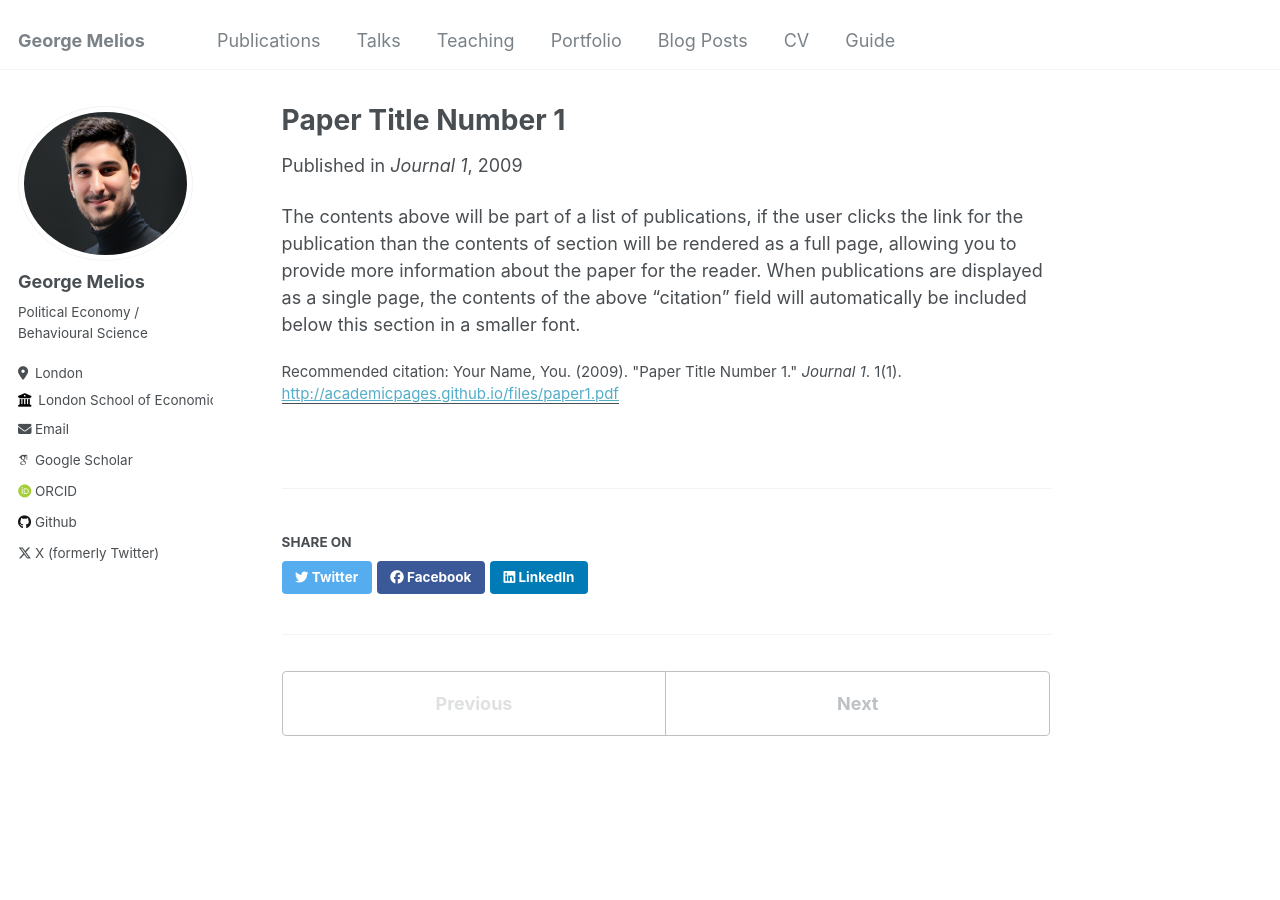
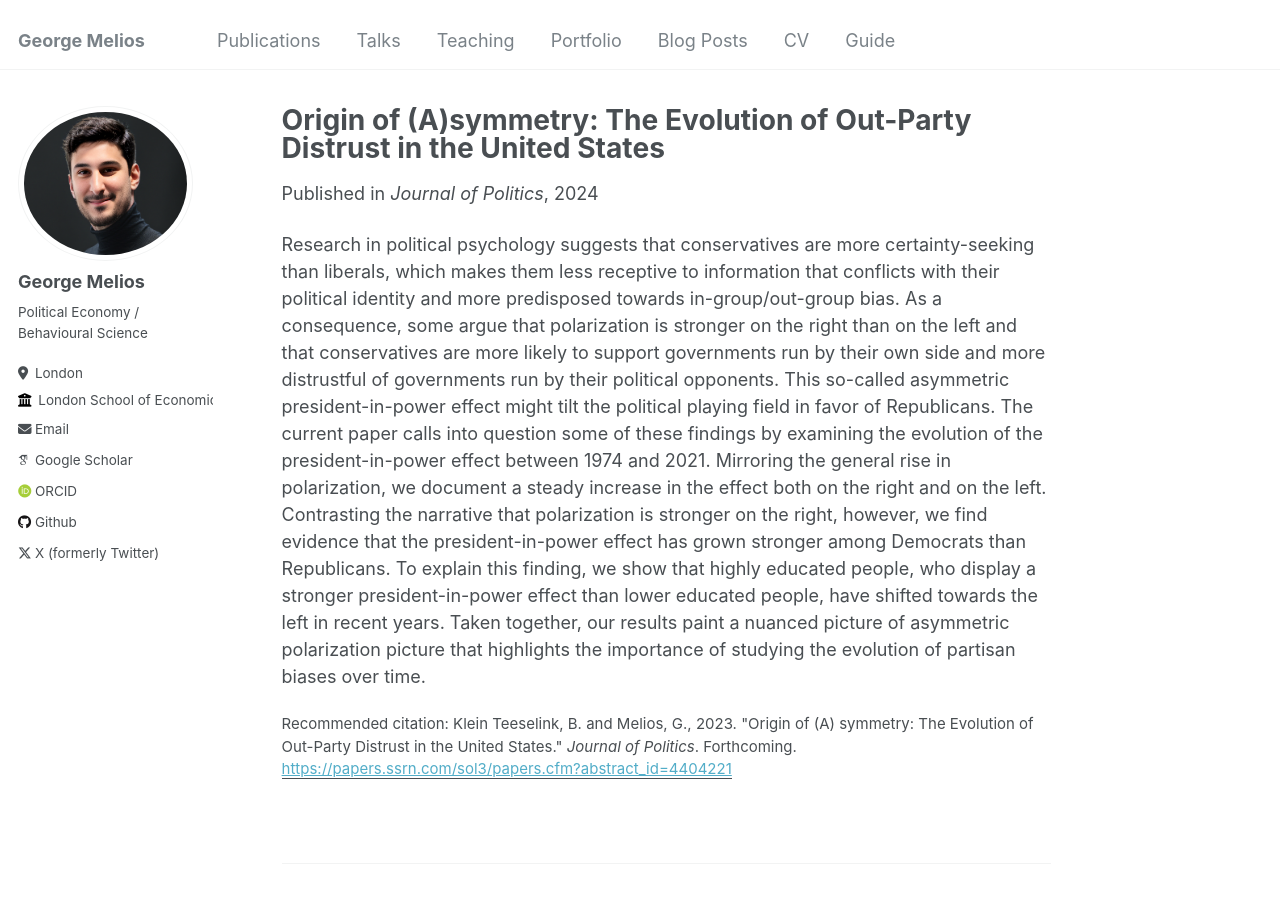
Before and after one commit to GMelios/gmelios.github.io, a Jekyll site: the page built from _publications/2009-10-01-paper-title-number-1.md, in a window 1280 px wide and 900 px high. Built offline with Jekyll 4.4.1, drawn with Linux system fonts in a browser that asks for light colours; some web fonts are replaced.

Commit message:
Update 2009-10-01-paper-title-number-1.md

```diff
--- a/_publications/2009-10-01-paper-title-number-1.md
+++ b/_publications/2009-10-01-paper-title-number-1.md
@@ -1,12 +1,12 @@
 ---
-title: "Paper Title Number 1"
+title: "Origin of (A)symmetry: The Evolution of Out-Party Distrust in the United States"
 collection: publications
 permalink: /publication/2009-10-01-paper-title-number-1
-excerpt: 'This paper is about the number 1. The number 2 is left for future work.'
-date: 2009-10-01
-venue: 'Journal 1'
-paperurl: 'http://academicpages.github.io/files/paper1.pdf'
-citation: 'Your Name, You. (2009). &quot;Paper Title Number 1.&quot; <i>Journal 1</i>. 1(1).'
+excerpt: ' Mirroring the general rise in polarization, we document a steady increase in the effect both on the right and on the left. Contrasting the narrative that polarization is stronger on the right, however, we find evidence that the president-in-power effect has grown stronger among Democrats than Republicans. To explain this finding, we show that highly educated people, who display a stronger president-in-power effect than lower educated people, have shifted towards the left in recent years. Taken together, our results paint a nuanced picture of asymmetric polarization picture that highlights the importance of studying the evolution of partisan biases over time.'
+date: 2024-01-04
+venue: 'Journal of Politics'
+paperurl: 'https://papers.ssrn.com/sol3/papers.cfm?abstract_id=4404221'
+citation: 'Klein Teeselink, B. and Melios, G., 2023. &quot;Origin of (A) symmetry: The Evolution of Out-Party Distrust in the United States.&quot; <i>Journal of Politics</i>. Forthcoming.'
 ---
 
-The contents above will be part of a list of publications, if the user clicks the link for the publication than the contents of section will be rendered as a full page, allowing you to provide more information about the paper for the reader. When publications are displayed as a single page, the contents of the above "citation" field will automatically be included below this section in a smaller font.
+Research in political psychology suggests that conservatives are more certainty-seeking than liberals, which makes them less receptive to information that conflicts with their political identity and more predisposed towards in-group/out-group bias. As a consequence, some argue that polarization is stronger on the right than on the left and that conservatives are more likely to support governments run by their own side and more distrustful of governments run by their political opponents. This so-called asymmetric president-in-power effect might tilt the political playing field in favor of Republicans. The current paper calls into question some of these findings by examining the evolution of the president-in-power effect between 1974 and 2021. Mirroring the general rise in polarization, we document a steady increase in the effect both on the right and on the left. Contrasting the narrative that polarization is stronger on the right, however, we find evidence that the president-in-power effect has grown stronger among Democrats than Republicans. To explain this finding, we show that highly educated people, who display a stronger president-in-power effect than lower educated people, have shifted towards the left in recent years. Taken together, our results paint a nuanced picture of asymmetric polarization picture that highlights the importance of studying the evolution of partisan biases over time.
```
